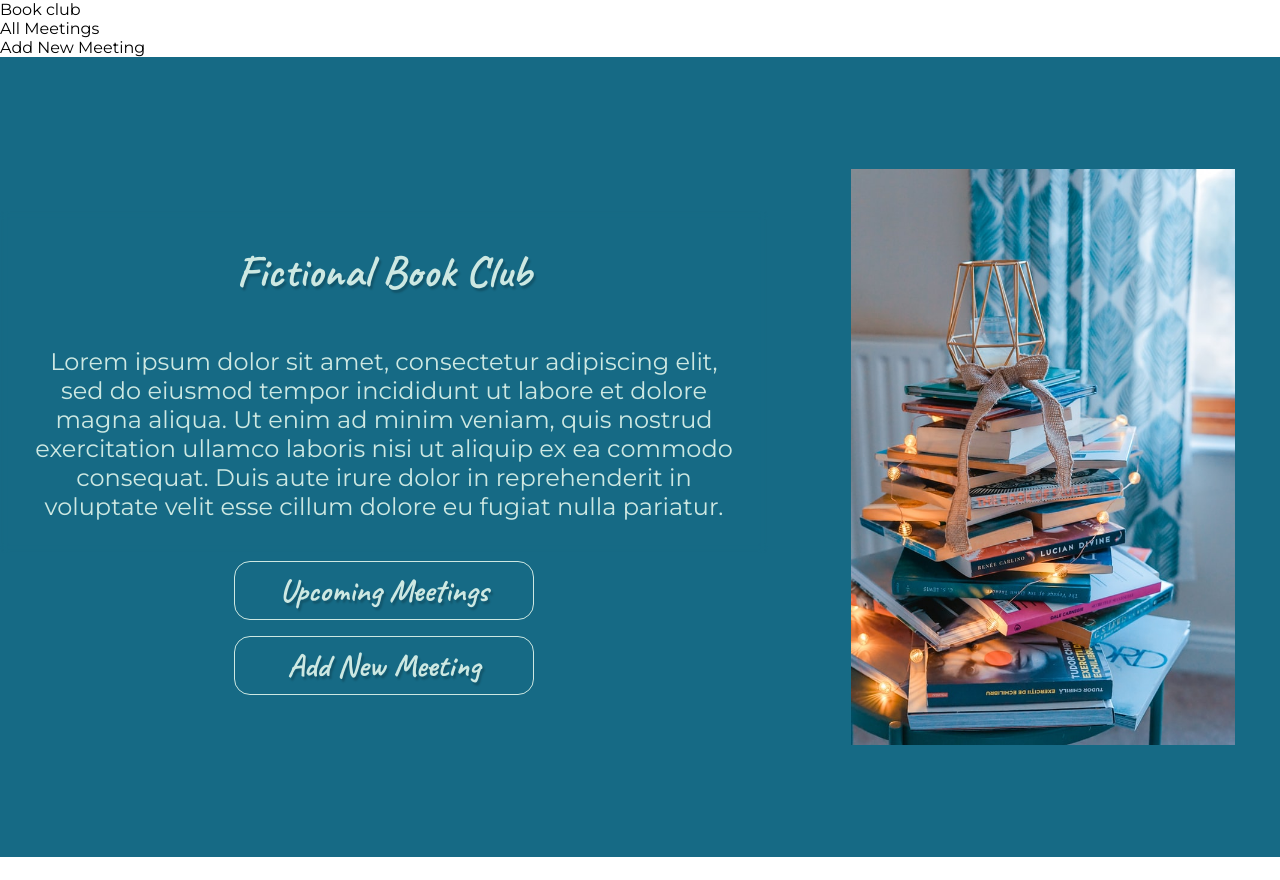
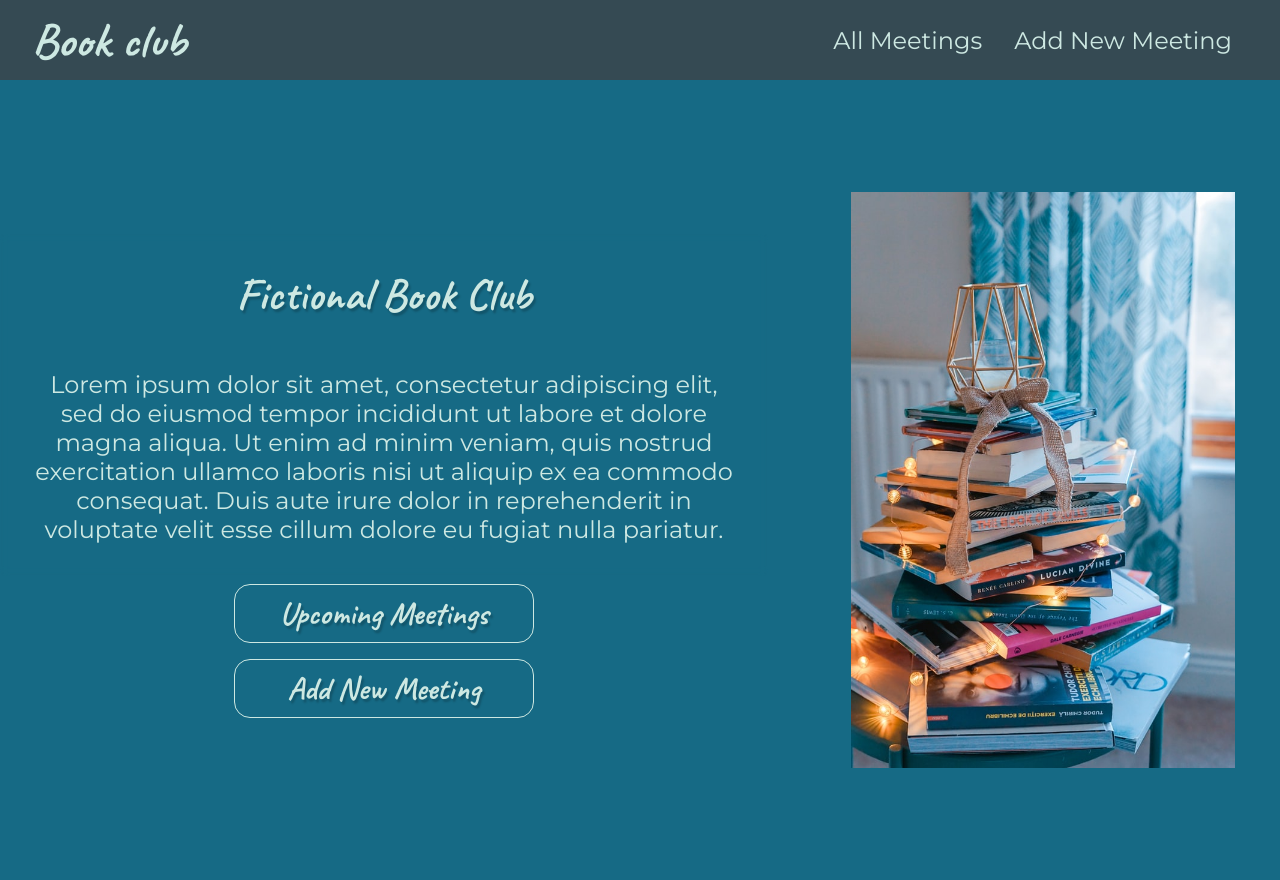
Before and after one commit to RaspberryChaos/book-club, a Next.js app: page / in a window 1280 px wide. Before the commit the page ends 857 px from the top, so only its background shows below. Built offline with nearby package versions, Linux system fonts and the light colour scheme.

Commit message:
navbar styles added

```diff
--- a/components/layout/Navbar.js
+++ b/components/layout/Navbar.js
@@ -1,9 +1,10 @@
 import Link from "next/link";
+import styles from "./Navbar.module.css";
 
 const Navbar = () => {
   return (
-    <header>
-      <div>Book club</div>
+    <header className={styles.header}>
+      <Link href="/"><span className={styles.logo}>Book club</span></Link>
       <nav>
         <ul>
           <li>
--- /dev/null
+++ b/components/layout/Navbar.module.css
@@ -0,0 +1,52 @@
+.header {
+  width: 100%;
+  height: 5rem;
+  display: flex;
+  align-items: center;
+  justify-content: space-between;
+  background-color: var(--clr-navbar);
+  padding: 0 2rem;
+}
+
+.logo {
+  font-size: 2rem;
+  color: var(--clr-light);
+  font-weight: bold;
+  font-family: var(--font-headings);
+}
+
+.header ul {
+  list-style: none;
+  display: flex;
+  align-items: baseline;
+  display: none;
+}
+
+.header li {
+  margin: 1rem;
+}
+
+.header a {
+  text-decoration: none;
+  font-size: 1.5rem;
+  color: var(--clr-light);
+}
+
+.header a:hover,
+.header a:active,
+.header a.active {
+  color: white;
+}
+
+.logo:hover {
+  color: white;
+}
+
+@media (min-width: 768px) {
+  .header ul {
+    display: flex;
+  }
+  .logo {
+    font-size: 3rem;
+  }
+}
--- a/styles/globals.css
+++ b/styles/globals.css
@@ -3,6 +3,9 @@
 :root {
   --clr-blue: #166a85;
   --clr-light: #cde8e2;
+  --clr-navbar: #354A53;
+
+  --font-headings: "Caveat", cursive;
 }
 
 * {
@@ -27,7 +30,7 @@ li {
 .pageHeading {
   font-size: 2.8rem;
   padding-bottom: 2rem;
-  font-family: "Caveat", cursive;
+  font-family: var(--font-headings);
   text-shadow: 2px 3px 2px rgba(0, 0, 0, 0.2);
   color: var(--clr-light);
   text-align: center;
```
